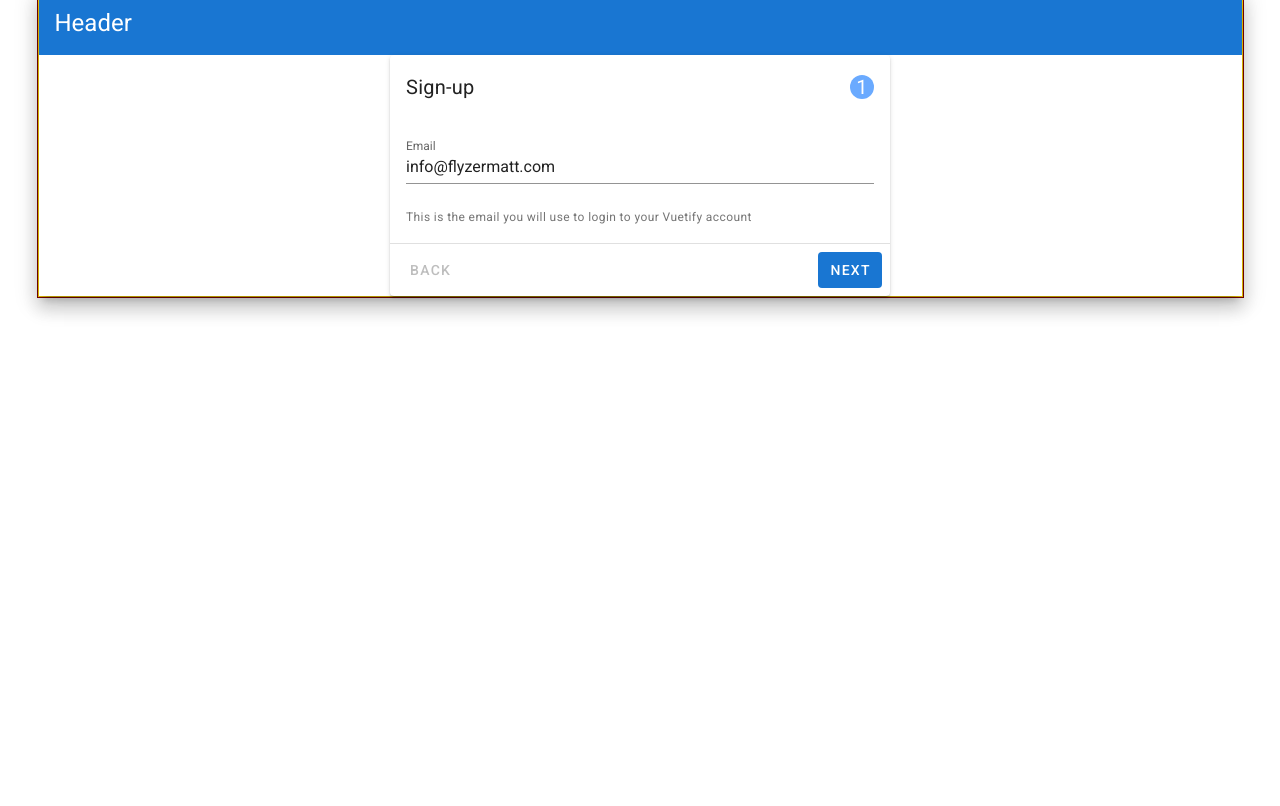
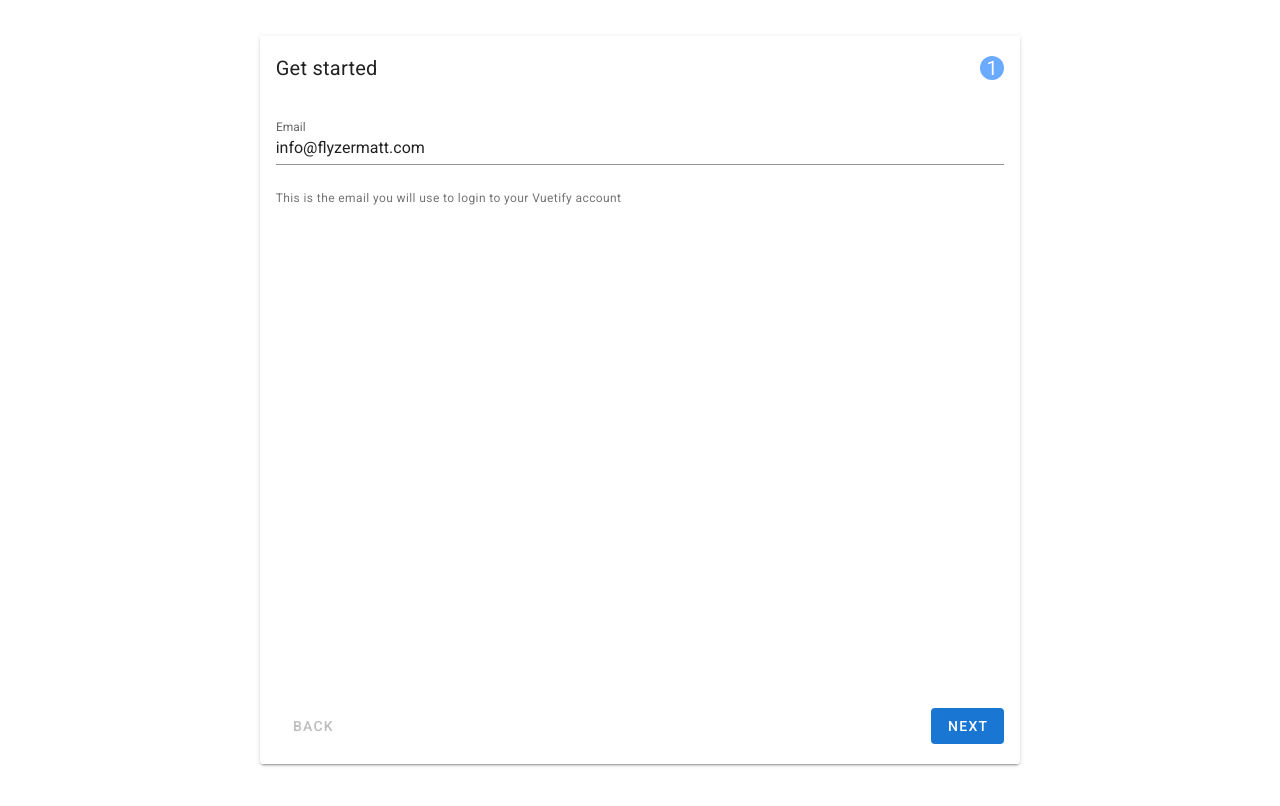
Before and after one commit to ZermattChris/fzbl, a Vue app: page / in a window 1280 px wide. Shown: the top 806 px of the page. Built offline with nearby package versions, Linux system fonts and the light colour scheme.

Commit message:
Think basic form sizing is working (height needs to be limited for XXL screens still)

```diff
--- a/src/App.vue
+++ b/src/App.vue
@@ -1,19 +1,19 @@
 <template>
   <div id="app">
-    <v-app id="inspire">
+    <v-app>
 
-        <v-container style="border:1px silver solid;"  class="pa-0" >
+      <v-row class="py-md-12" justify="center" >
+        <v-col class="pa-0 "
+          md="7"
+          style=""
+        >
 
-            <v-row align="center" justify="center" style="border:1px maroon solid;" >
-
-              <v-col class="pa-0 xs-mt-0 sm-mt-12" id="addPaddingAndMarginsHere" style="border:1px gold solid;" >
-
-                <v-card class="elevation-12" tile style="">
-                  <v-toolbar color="primary" dark flat >
+          <v-card class="fill-height" style="box-shadow:none;" tile fluid>
+            <!-- <v-toolbar color="primary" dark flat >
               <v-toolbar-title>
                 <FZFormHeader/>
               </v-toolbar-title>
-                  </v-toolbar>
+            </v-toolbar> -->
 
             <FZFormBody/>
             <FZFormFooter/>
@@ -23,14 +23,12 @@
         </v-col>
       </v-row>
 
-        </v-container>
-
     </v-app>
   </div>
 </template>
 
 <script>
-import FZFormHeader from './components/FZFormHeader';
+// import FZFormHeader from './components/FZFormHeader';
 import FZFormBody from './components/FZFormBody';
 import FZFormFooter from './components/FZFormFooter';
 
@@ -38,7 +36,6 @@ export default {
   name: 'App',
 
   components: {
-    FZFormHeader,
     FZFormBody,
     FZFormFooter
   },
--- a/src/components/FZFormBody.vue
+++ b/src/components/FZFormBody.vue
@@ -1,7 +1,9 @@
 <template>
   <v-card
-    class="mx-auto"
-    max-width="500"
+    class="mx-auto fill-height "
+    max-width="900"
+    min-height="500"
+    fluid
   >
     <v-card-title class="title font-weight-regular justify-space-between">
       <span>{{ currentTitle }}</span>
@@ -15,7 +17,7 @@
 
     <v-window v-model="step">
       <v-window-item :value="1">
-        <v-card-text>
+        <v-card-text >
           <v-text-field
             label="Email"
             value="info@flyzermatt.com"
@@ -48,34 +50,32 @@
             class="mb-4"
             contain
             height="128"
-            src="https://cdn.vuetifyjs.com/images/logos/v.svg"
+            src="@/assets/flyzermatt-logo-box-shadow.svg"
           ></v-img>
-          <h3 class="title font-weight-light mb-2">Welcome to Vuetify</h3>
-          <span class="caption grey--text">Thanks for signing up!</span>
+          <h3 class="title font-weight-light mb-2" style="letter-spacing:0.3em !important;">PARAGLIDING</h3>
+          <span class="caption grey--text">Thanks for Booking! (You'll hear from us shortly)</span>
         </div>
       </v-window-item>
     </v-window>
 
-    <v-divider></v-divider>
-
-    <v-card-actions>
+    <v-footer
+      absolute
+      style="padding-bottom:20px; background-color:white;"
+    >
       <v-btn
         :disabled="step === 1"
         text
         @click="step--"
-      >
-        Back
-      </v-btn>
+      > Back </v-btn>
       <v-spacer></v-spacer>
       <v-btn
         :disabled="step === 3"
         color="primary"
         depressed
         @click="step++"
-      >
-        Next
-      </v-btn>
-    </v-card-actions>
+      > Next </v-btn>
+    </v-footer>
+
   </v-card>
 </template>
 
@@ -88,9 +88,9 @@
     computed: {
       currentTitle () {
         switch (this.step) {
-          case 1: return 'Sign-up'
-          case 2: return 'Create a password'
-          default: return 'Account created'
+          case 1: return 'Get started'
+          case 2: return 'Choose a Time to fly'
+          default: return 'Booking sent'
         }
       },
     },
```
Also changed, not shown: src/assets/flyzermatt-logo-box-shadow.svg (added), src/assets/flyzermatt-logo-box.svg (deleted), 12 other files (tests, documents, lock files or other folders). Lines whose indentation alone changed are shown as unchanged.
